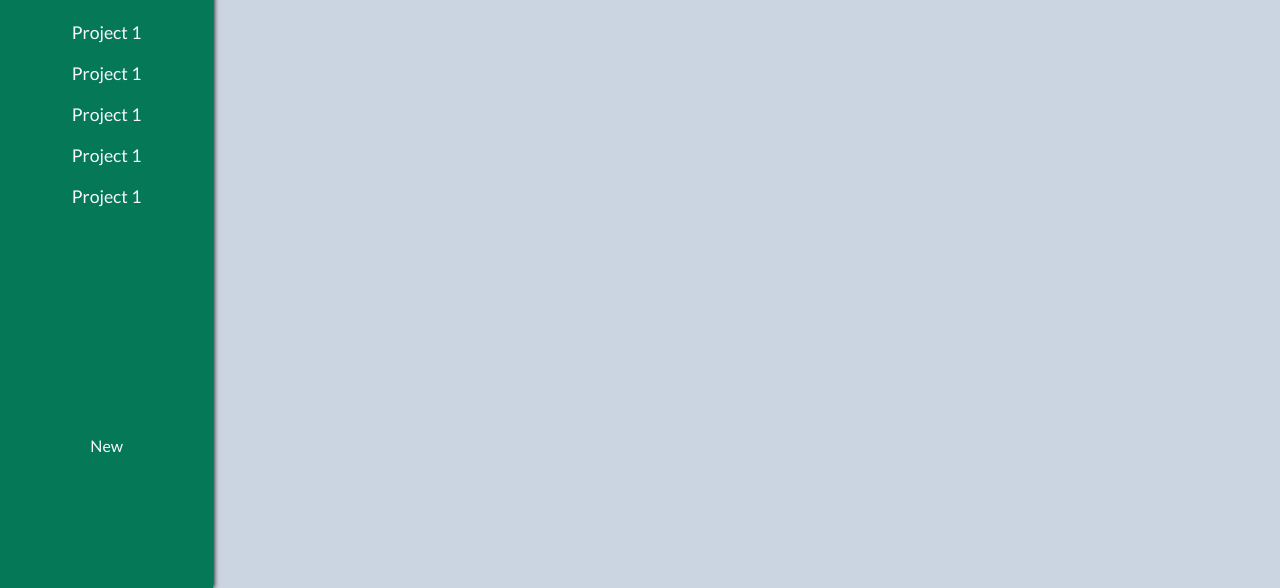
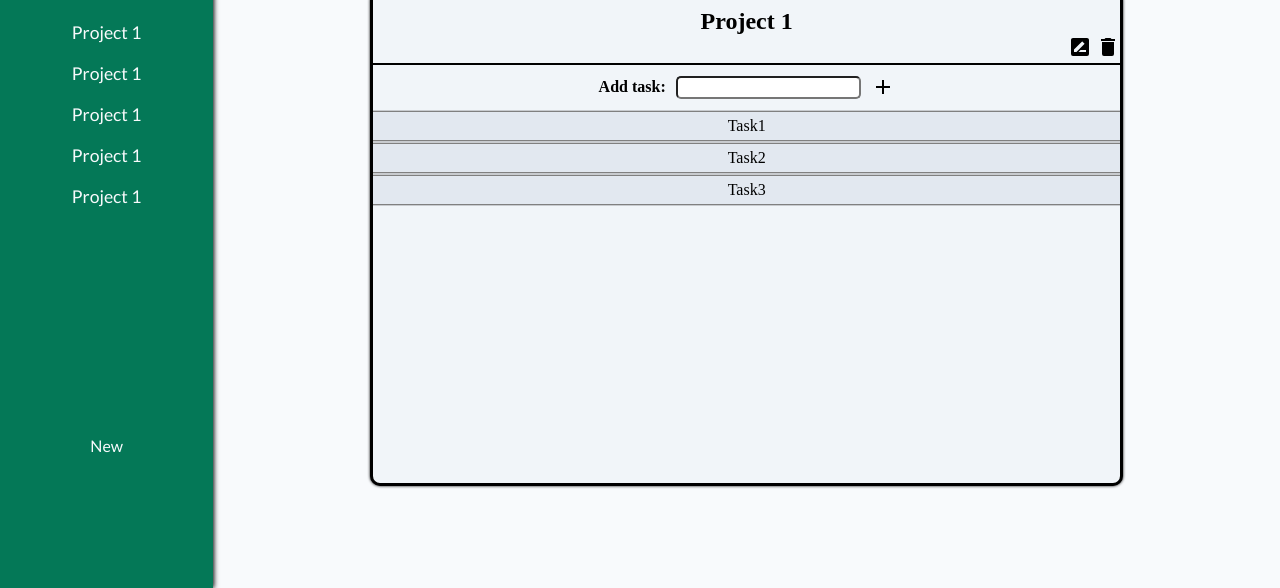
Before and after one commit to Cjklain/Todo-List, a website built with webpack: page src/template.html in a window 1280 px wide. Shown: the part 212-800 px from the top of the page. Built offline with nearby package versions, Linux system fonts and the light colour scheme.

Commit message:
Added Gui

```diff
--- a/src/index.js
+++ b/src/index.js
@@ -3,6 +3,7 @@ import './styles/style.css'
 console.log('hey');
 console.log('asdasda');
 console.log('working');
+// console.log('dupa');
 
 const addButton = document.querySelector('.title')
 const addDiv = document.querySelector('.wrapper')
--- a/src/styles/style.css
+++ b/src/styles/style.css
@@ -82,9 +82,72 @@ nav .add input[type=text]:focus{
 }
 
 nav .add svg:hover{
-    color: #2132ec;
+    color: #4554f4;
 }
 
 main{
-    background-color: #cbd5e1;
+    background-color: #f8fafc;
+    display: flex;
+    justify-content: center;
+    align-items: center;
 }
+
+main .card{
+    background-color: #f1f5f9;
+    width: 70%;
+    height: 70%;
+    border: solid 3px black;
+    border-radius: 10px;
+    box-shadow: 0px 0px 3px black;
+}
+
+main .card .card-head{
+    padding-top: 15px;
+    display: flex;
+    flex-direction: column;
+    align-items: center;
+    border-bottom: 2px solid black;
+}
+
+main .card .card-head .options{
+    align-self: flex-end;
+}
+
+main .card .card-body .card-add{
+    padding: 10px;
+    display: flex;
+    justify-content: center;
+    gap: 10px;
+    align-items: center;
+    /* border-bottom: 1px solid black; */
+}
+
+main .card .card-body .card-add input[type=text]{
+    border-radius: 5px;
+    outline: none;
+    padding: 2px;
+}
+
+main .card .card-body .card-add input[type=text]:focus{
+    border: solid 2px #16a34a;
+}
+main .card .card-body .card-add>svg:hover{
+    color: #16a34a;
+}
+
+main .card .card-body .tasks{
+    display: flex;
+    flex-direction: column;
+    gap: 2px;
+    padding-top: 2px;
+}
+
+main .card .card-body .tasks .task{
+    display: flex;
+    justify-content: center;
+    background-color: #e2e8f0;;
+    padding: 5px;
+    border-top: 1px solid grey;
+    border-bottom: 1px solid grey;
+    box-shadow: 0px 0px 1px black;
+}
--- a/src/template.html
+++ b/src/template.html
@@ -31,8 +31,34 @@
         </div>
     </nav>
     <main>
-        <div class="contnet">
-            dupa
+        <div class="card">
+            <div class="card-head">
+                <div class="name">
+                    <h2>Project 1</h2>
+                </div>
+                <div class="options">
+                    <svg style="width:24px;height:24px" viewBox="0 0 24 24">
+                        <path fill="currentColor" d="M18,17H10.5L12.5,15H18M6,17V14.5L13.88,6.65C14.07,6.45 14.39,6.45 14.59,6.65L16.35,8.41C16.55,8.61 16.55,8.92 16.35,9.12L8.47,17M19,3H5C3.89,3 3,3.89 3,5V19A2,2 0 0,0 5,21H19A2,2 0 0,0 21,19V5C21,3.89 20.1,3 19,3Z" />
+                    </svg>
+                    <svg style="width:24px;height:24px" viewBox="0 0 24 24">
+                        <path fill="currentColor" d="M19,4H15.5L14.5,3H9.5L8.5,4H5V6H19M6,19A2,2 0 0,0 8,21H16A2,2 0 0,0 18,19V7H6V19Z" />
+                    </svg>
+                </div>
+            </div>
+            <div class="card-body">
+                <div class="card-add">
+                    <h4>Add task:</h4>
+                    <input type="text">
+                    <svg style="width:24px;height:24px" viewBox="0 0 24 24">
+                        <path fill="currentColor" d="M19,13H13V19H11V13H5V11H11V5H13V11H19V13Z" />
+                    </svg>
+                </div>
+                <div class="tasks">
+                    <div class="task">Task1</div>
+                    <div class="task">Task2</div>
+                    <div class="task">Task3</div>
+                </div>
+            </div>
         </div>
     </main>
 </body>
```
Also changed, not shown: dist/bundle90043b6f9f6ba94750c0.js, dist/index.html.
